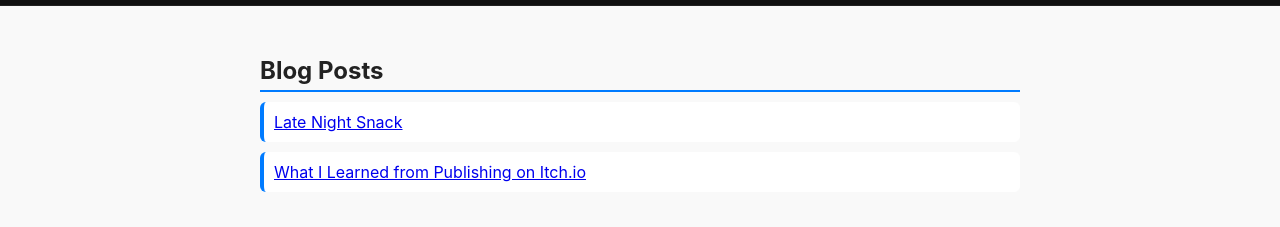
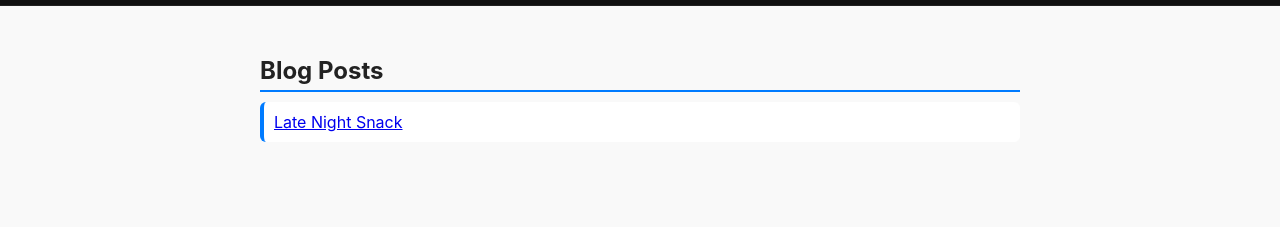
Before and after one commit to Fuzzonaut/fuzzo_website, a plain HTML site: page blog.html in a window 1280 px wide. Shown: the part 78-305 px from the top of the page. Drawn offline with Linux system fonts and the light colour scheme.

Commit message:
Update blog.html

```diff
--- a/blog.html
+++ b/blog.html
@@ -24,7 +24,7 @@
       <h2>Blog Posts</h2>
       <ul>
         <li><a href="posts/first_post.html">Late Night Snack</a></li>
-        <li><a href="posts/second-post.html">What I Learned from Publishing on Itch.io</a></li>
+
       </ul>
     </section>
   </main>
```
